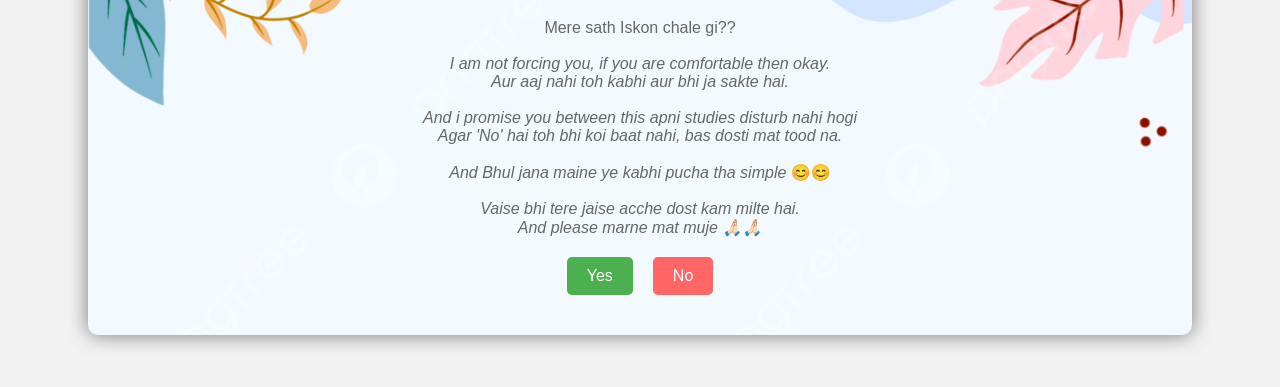
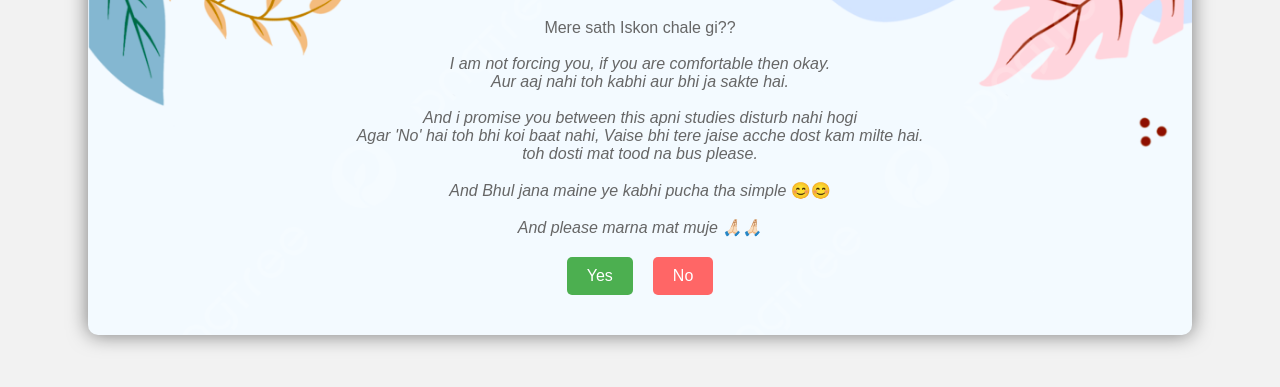
Before and after one commit to limesqeezer/Sorry, a plain HTML site: page index.html in a window 1280 px wide. Shown: the part 131-518 px from the top of the page. Drawn offline with Linux system fonts and the light colour scheme.

Commit message:
Update index.html

```diff
--- a/index.html
+++ b/index.html
@@ -11,14 +11,14 @@
         <h1>Hii Nandu</h1>
         <p>Mere sath Iskon chale gi??<br><br>
             <i>I am not forcing you, if you are comfortable then okay.<br>
-            Aur aaj nahi toh kabhi aur bhi ja sakte hai.<br><br>
+            Aur aaj nahi toh kabhi aur bhi ja sakte hai. <br><br>
 
             And i promise you between this apni studies disturb nahi hogi <br>
 
-            Agar 'No' hai toh bhi koi baat nahi, bas dosti mat tood na.<br><br>
+            Agar 'No' hai toh bhi koi baat nahi, Vaise bhi tere jaise acche dost kam milte hai.<br> toh  dosti mat tood na bus please.<br><br>
             And Bhul jana maine ye kabhi pucha tha simple  </i>😊😊<br><i><br>
-            Vaise bhi tere jaise acche dost kam milte hai.<br>
-            And please marne mat muje 🙏🏻🙏🏻</i>
+
+            And please marna mat muje 🙏🏻🙏🏻 </i>
         </p>
         <div class="button-container">
             <button class="btn yes-btn" onclick="startParty()">Yes</button>
```
